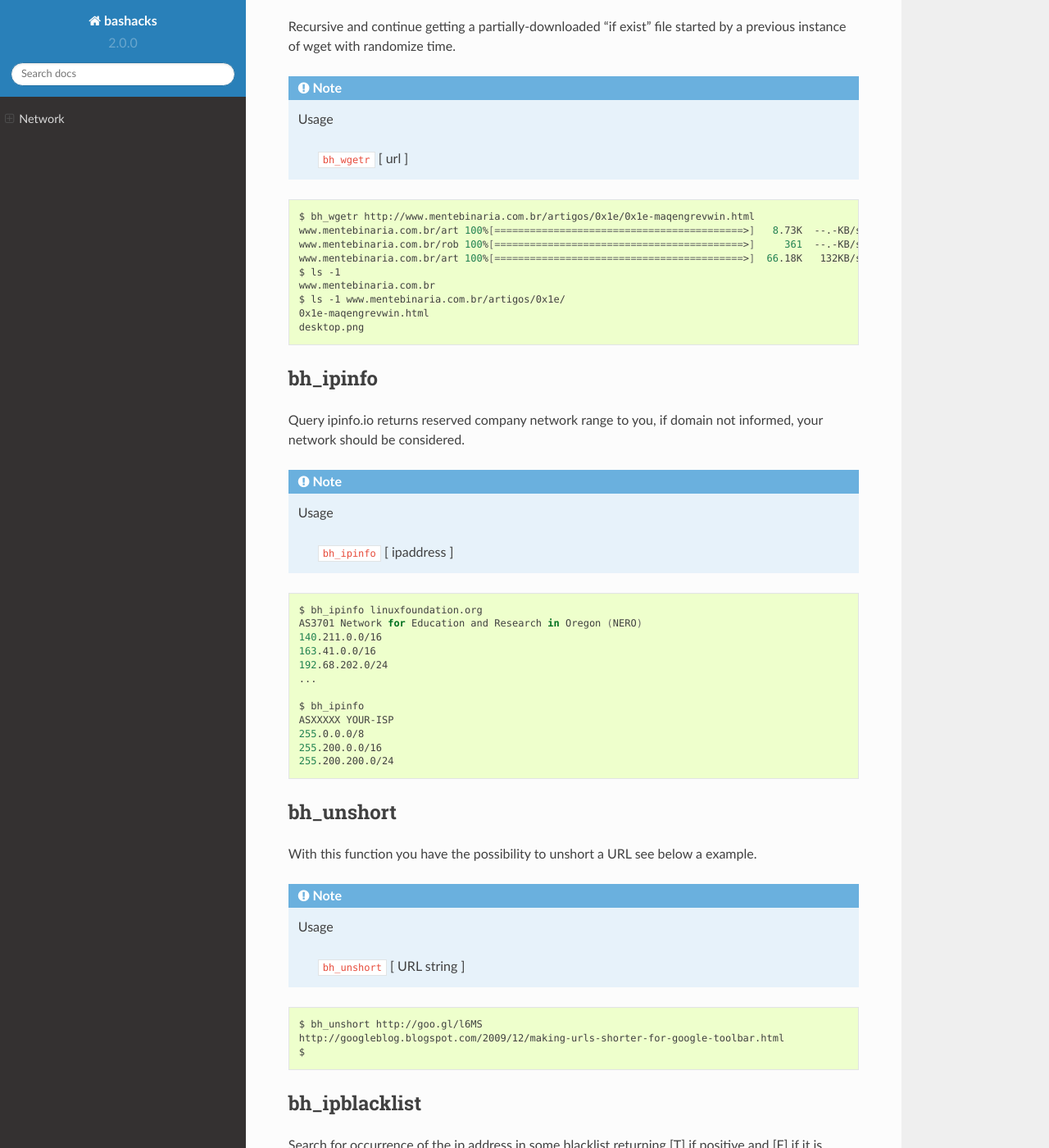
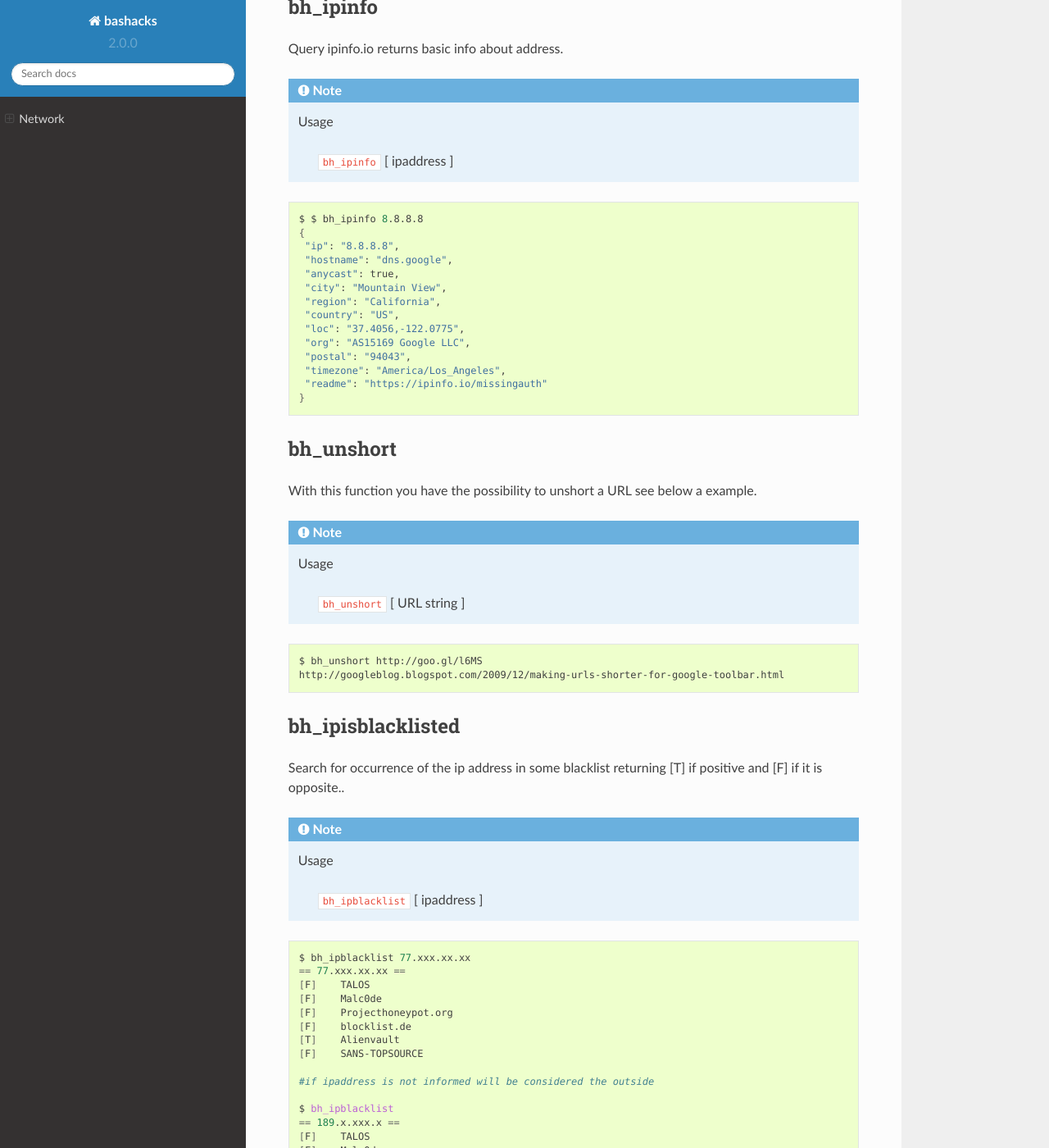
Before and after one commit to merces/bashacks, a Sphinx documentation site: the page built from doc/source/net.rst, in a window 1280 px wide and 1400 px high, scrolled down 2048 px. Shown: the whole window at 82% size. Built offline with Sphinx 7.4.7 and the Read the Docs theme 2.0.0, drawn with Linux system fonts in a browser that asks for light colours; some of the changed text lies outside the part shown.

Commit message:
issue #46 doc update
Network doc update and rename bh_ipblocked to bh_ipisblacklisted
The bh_ipblocket was the first name but I undestand that the second
have more sense.

```diff
--- a/doc/source/net.rst
+++ b/doc/source/net.rst
@@ -56,29 +56,6 @@ Convert network ipaddress into binary string.
 
 
 
-bh_ip2geo
----------
-
-This command returnes the approximate location of informate ipaddress.
-
-limited to 70 queries per day.
-
-.. note::
-
-    Usage
-
-        ``bh_ip2geo`` [ ipaddress ]
-
-.. code-block:: bash
-
-    $ bh_ip2geo 8.8.8.8
-    Level 3 Communications Google Mountain View US 37.386001586914 -122.08380126953 1
-
-    # last fiel represents the amount of queries
-    $ bh_ip2geo 107.155.91.162
-    Austin US 30.310600280762 -97.722702026367 2
-
-
 bh_myip
 -------
 
@@ -126,7 +103,7 @@ Recursive and continue getting a partially-downloaded "if exist" file started by
 bh_ipinfo
 ---------
 
-Query ipinfo.io returns reserved company network range to you, if domain not informed, your network should be considered.
+Query ipinfo.io returns basic info about address.
 
 .. note::
 
@@ -136,18 +113,20 @@ Query ipinfo.io returns reserved company network range to you, if domain not inf
 
 .. code-block:: bash
 
-    $ bh_ipinfo linuxfoundation.org
-    AS3701 Network for Education and Research in Oregon (NERO)
-    140.211.0.0/16
-    163.41.0.0/16
-    192.68.202.0/24
-    ...
-
-    $ bh_ipinfo
-    ASXXXXX YOUR-ISP
-    255.0.0.0/8
-    255.200.0.0/16
-    255.200.200.0/24
+    $ $ bh_ipinfo 8.8.8.8
+    {
+     "ip": "8.8.8.8",
+     "hostname": "dns.google",
+     "anycast": true,
+     "city": "Mountain View",
+     "region": "California",
+     "country": "US",
+     "loc": "37.4056,-122.0775",
+     "org": "AS15169 Google LLC",
+     "postal": "94043",
+     "timezone": "America/Los_Angeles",
+     "readme": "https://ipinfo.io/missingauth"
+    }
 
 
 bh_unshort
@@ -165,10 +144,9 @@ With this function you have the possibility to unshort a URL see below a example
 
     $ bh_unshort http://goo.gl/l6MS
     http://googleblog.blogspot.com/2009/12/making-urls-shorter-for-google-toolbar.html
-    $
 
 
-bh_ipblacklist
+bh_ipisblacklisted
 ---------
 
 Search for occurrence of the ip address in some  blacklist returning [T] if positive and [F] if it is opposite..
```
Also changed, not shown: other parts of doc/source/net.rst (+1 -10 lines), 2 other files.
